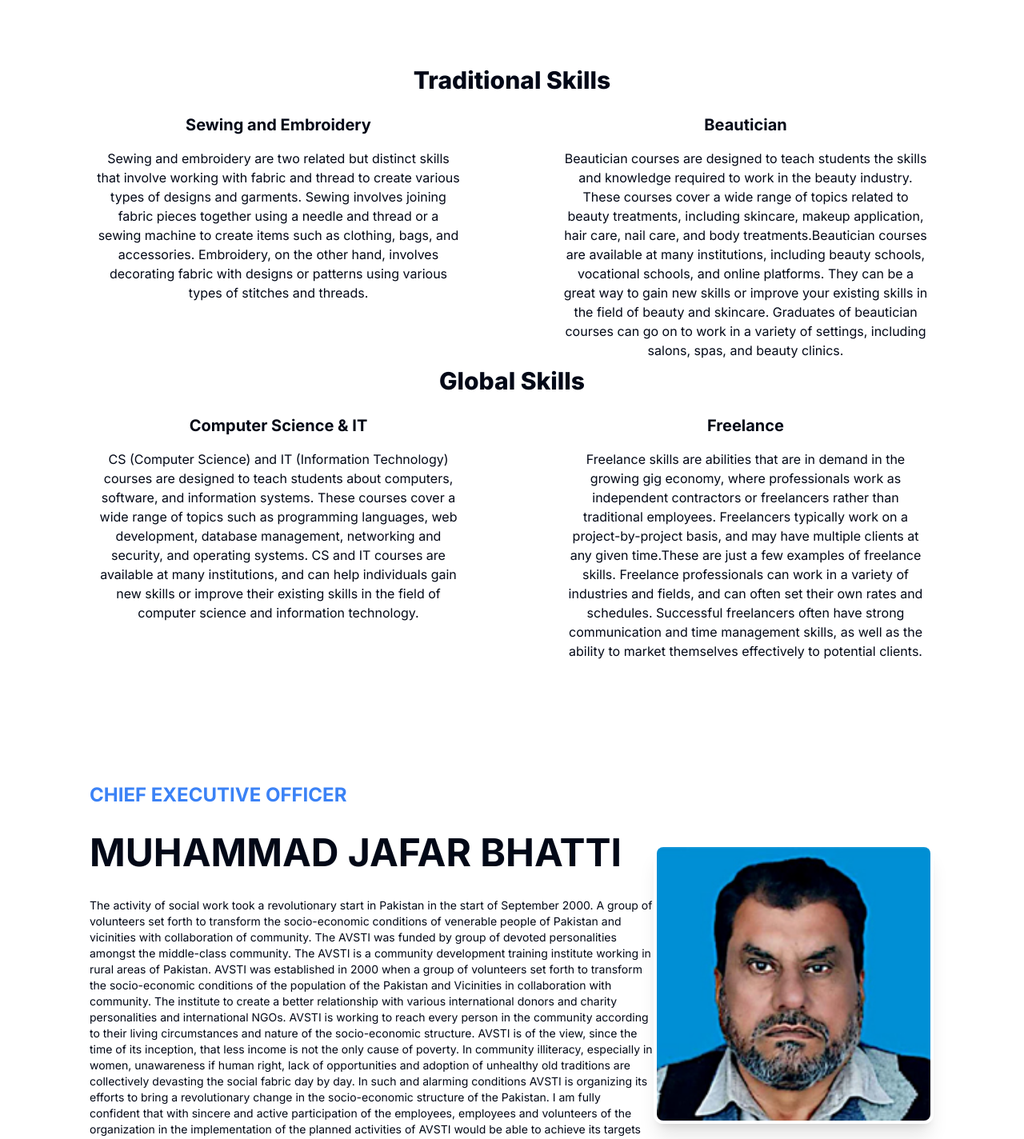
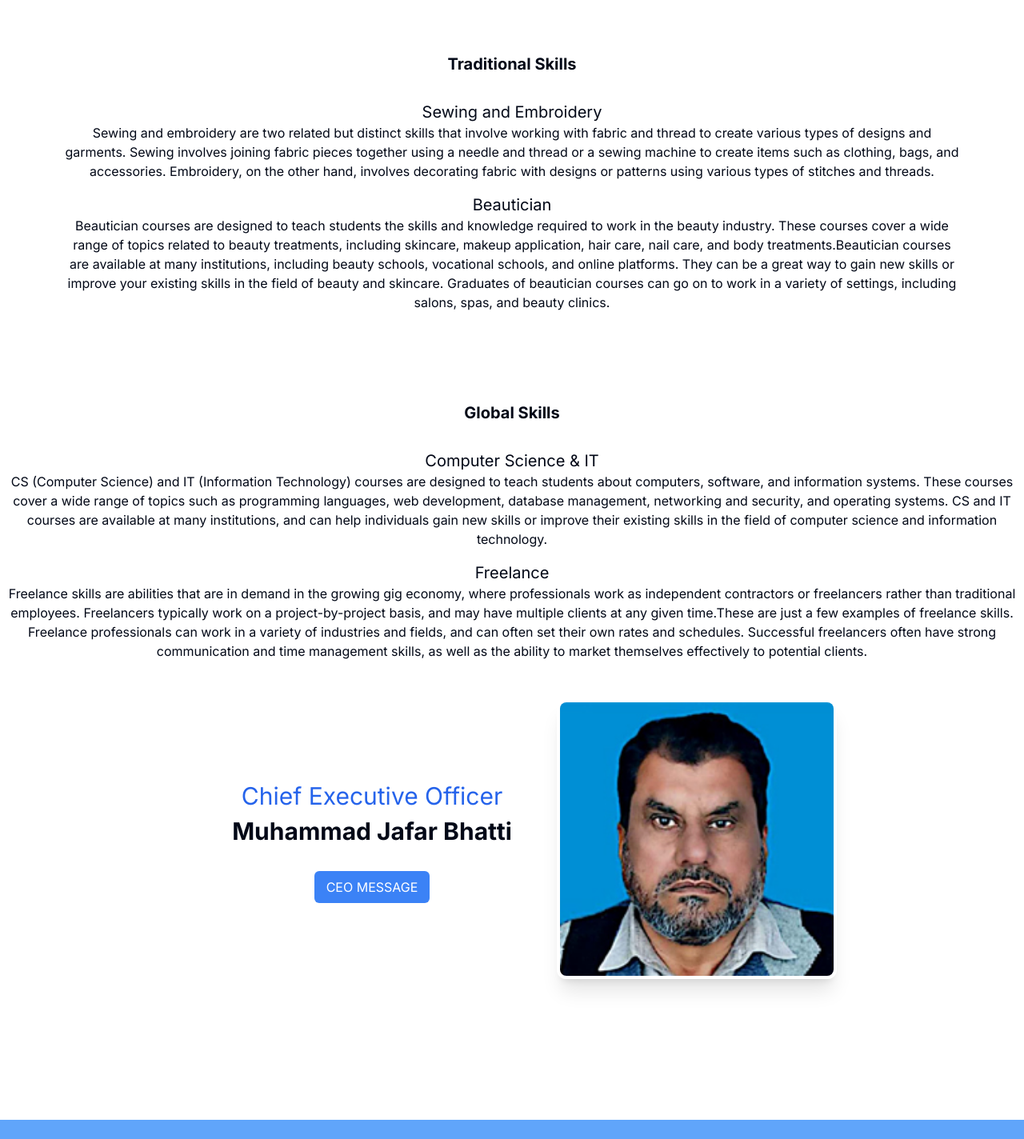
Before and after one commit to drsagher/avstiswl, a Next.js app: page / in a window 1280 px wide. Shown: the part 920-2344 px from the top of the page at 80% size. Built offline with nearby package versions, Linux system fonts and the light colour scheme.

Commit message:
Modification 4

```diff
--- a/app/about.tsx
+++ b/app/about.tsx
@@ -1,23 +1,33 @@
 import Image from 'next/image'
 import t1 from '..//public/img/t1.jpg'
+import {Popover, PopoverContent, PopoverTrigger} from "@/components/ui/popover";
 export default function About() {
   return (
     <>
-    <section id='about' className='max-lg:block flex items-center justify-between px-36 max-2xl:px-28 max-xl:px-20 max-lg:px-12 max-sm:px-6 mt-36 max-sm:mt-16'>
-    <div className='max-lg:text-center flex-col w-2/3'>
-      <h2 className='text-blue-500 font-bold uppercase text-2xl'>Chief Executive Officer</h2>
-      <h2 className='max-xl:text-3xl font-bold uppercase text-5xl leading-normal my-5'>Muhammad Jafar Bhatti</h2>
-      <p className="text-sm">
+    <section id='about' className='flex lg:flex-col justify-center items-center py-8'>
+<div className="flex">
+  <div className='flex flex-col justify-center items-center px-14'>
+    <h2 className='text-3xl text-blue-600 py-2'>Chief Executive Officer</h2>
+    <h2 className='text-3xl font-bold pb-8'>Muhammad Jafar Bhatti</h2>
+    <Popover>
+      <PopoverContent className="flex w-96">
+        <p className="text-sm font-sm">
           The activity of social work took a revolutionary start in Pakistan in the start of September 2000. A group of volunteers set forth to transform the socio-economic conditions of venerable people of Pakistan and vicinities with collaboration of community. The AVSTI was funded by group of devoted personalities amongst the middle-class community.
           The AVSTI is a community development training institute working in rural areas of Pakistan. AVSTI was established in 2000 when a group of volunteers set forth to transform the socio-economic conditions of the population of the Pakistan and Vicinities in collaboration with community. The institute to create a better relationship with various international donors and charity personalities and international NGOs. AVSTI is working to reach every person in the community according to their living circumstances and nature of the socio-economic structure. AVSTI is of the view, since the time of its inception, that less income is not the only cause of poverty. In community illiteracy, especially in women, unawareness if human right, lack of opportunities and adoption of unhealthy old traditions are collectively devasting the social fabric day by day. In such and alarming conditions AVSTI is organizing its efforts to bring a revolutionary change in the socio-economic structure of the Pakistan.
           I am fully confident that with sincere and active participation of the employees, employees and volunteers of the organization in the implementation of the planned activities of AVSTI would be able to achieve its targets during the year`s 2023-24.
           I also take this opportunity to commend the hard work putting by the AVSTI staff and express my appreciations for the continuous support and contribution of all AVSTI national and international charities organization, which have worked in association with AVSTI Pakistan.
         </p>
-      {/*<button className='bg-blue-500 w-48 h-16 rounded-md text-white uppercase font-semibold text-md hover:bg-blue-600'>Read Message</button>*/}
+      </PopoverContent>
+      <PopoverTrigger>
+        <button className='bg-blue-500 w-36 h-10 rounded-md text-white uppercase hover:bg-blue-600'>CEO Message</button>
+      </PopoverTrigger>
+    </Popover>
   </div>
-    <div className='flex items-center justify-center w-1/3'>
+  <div>
     <Image src={t1} alt='' height={350} className='rounded-xl border-4 border-white shadow-xl max-lg:flex items-center justify-center max-lg:mt-10'/>
   </div>
+</div>
+
     </section>
     </>
 )
--- a/app/service.tsx
+++ b/app/service.tsx
@@ -3,11 +3,11 @@ import Image from 'next/image'
 export default function Service() {
   return (
     <div id="skills" className="">
-      <h2 className="flex items-center justify-center text-center mt-28 text-3xl font-extrabold">Traditional Skills</h2>
-      <div className="flex px-28">
-        <div className="flex flex-col w-1/2 p-2 bg-white items-center justify-start text-center mr-28">
-          <h1 className="text-xl font-bold p-4">Sewing and Embroidery</h1>
-          <p>
+      <h2 className="text-xl font-bold text-center mt-24 mb-8">Traditional Skills</h2>
+      <div className=" flex flex-col justify-center items-center">
+        <div className="flex flex-col justify-center items-center w-auto px-20">
+          <h1 className="text-xl">Sewing and Embroidery</h1>
+          <p className="text-center">
             Sewing and embroidery are two related but distinct skills that
             involve working with fabric and thread to create various types of
             designs and garments. Sewing involves joining fabric pieces
@@ -18,9 +18,9 @@ export default function Service() {
           </p>
         </div>
 
-        <div className="flex flex-col w-1/2 p-2 bg-white items-center justify-start text-center">
-          <h1 className="text-xl font-bold p-4">Beautician</h1>
-          <p>
+        <div className="flex flex-col justify-center items-center w-auto px-20 py-4">
+          <h1 className="text-xl">Beautician</h1>
+          <p className="text-center">
             Beautician courses are designed to teach students the skills and
             knowledge required to work in the beauty industry. These courses
             cover a wide range of topics related to beauty treatments,
@@ -35,11 +35,11 @@ export default function Service() {
         </div>
       </div>
 
-      <h2 className="flex items-center justify-center text-center text-3xl font-extrabold">Global Skills</h2>
-      <div className="flex px-28">
-      <div className="flex flex-col w-1/2 p-2 bg-white items-center justify-start text-center mr-28">
-        <h1 className="text-xl font-bold p-4">Computer Science & IT</h1>
-        <p>
+      <h2 className="text-xl font-bold text-center mt-24 mb-8">Global Skills</h2>
+      <div className="flex flex-col justify-center items-center">
+      <div className="flex flex-col justify-center items-center">
+        <h1 className="text-xl">Computer Science & IT</h1>
+        <p className="text-center">
           CS (Computer Science) and IT (Information Technology) courses are
           designed to teach students about computers, software, and
           information systems. These courses cover a wide range of topics
@@ -50,9 +50,9 @@ export default function Service() {
           the field of computer science and information technology.
         </p>
       </div>
-      <div className="flex flex-col w-1/2 p-2 bg-white items-center justify-start text-center">
-        <h1 className="text-xl font-bold p-4">Freelance</h1>
-        <p>
+      <div className="flex flex-col justify-center items-center py-4">
+        <h1 className="text-xl">Freelance</h1>
+        <p className="text-center">
           Freelance skills are abilities that are in demand in the growing
           gig economy, where professionals work as independent contractors
           or freelancers rather than traditional employees. Freelancers
```
Lines whose indentation alone changed are shown as unchanged.
